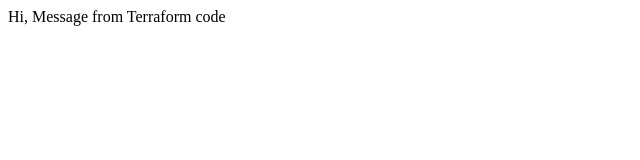
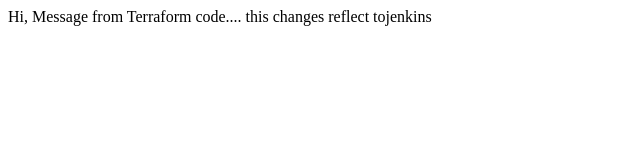
Before and after one commit to gowriseshasalam/bluegreen, a plain HTML site: page index.html in a window 1280 px wide. Shown: the whole page, without its empty margins (0-640 px from the left). Drawn offline with Linux system fonts and the light colour scheme.

Commit message:
Update index.html

```diff
--- a/index.html
+++ b/index.html
@@ -1,6 +1,7 @@
 <html>
 <header><title>This is blue green deployment </title></header>
 <body>
-Hi, Message from Terraform code
+<p>Hi, Message from Terraform code....
+  this changes reflect tojenkins</p>
 </body>
 </html>
```
